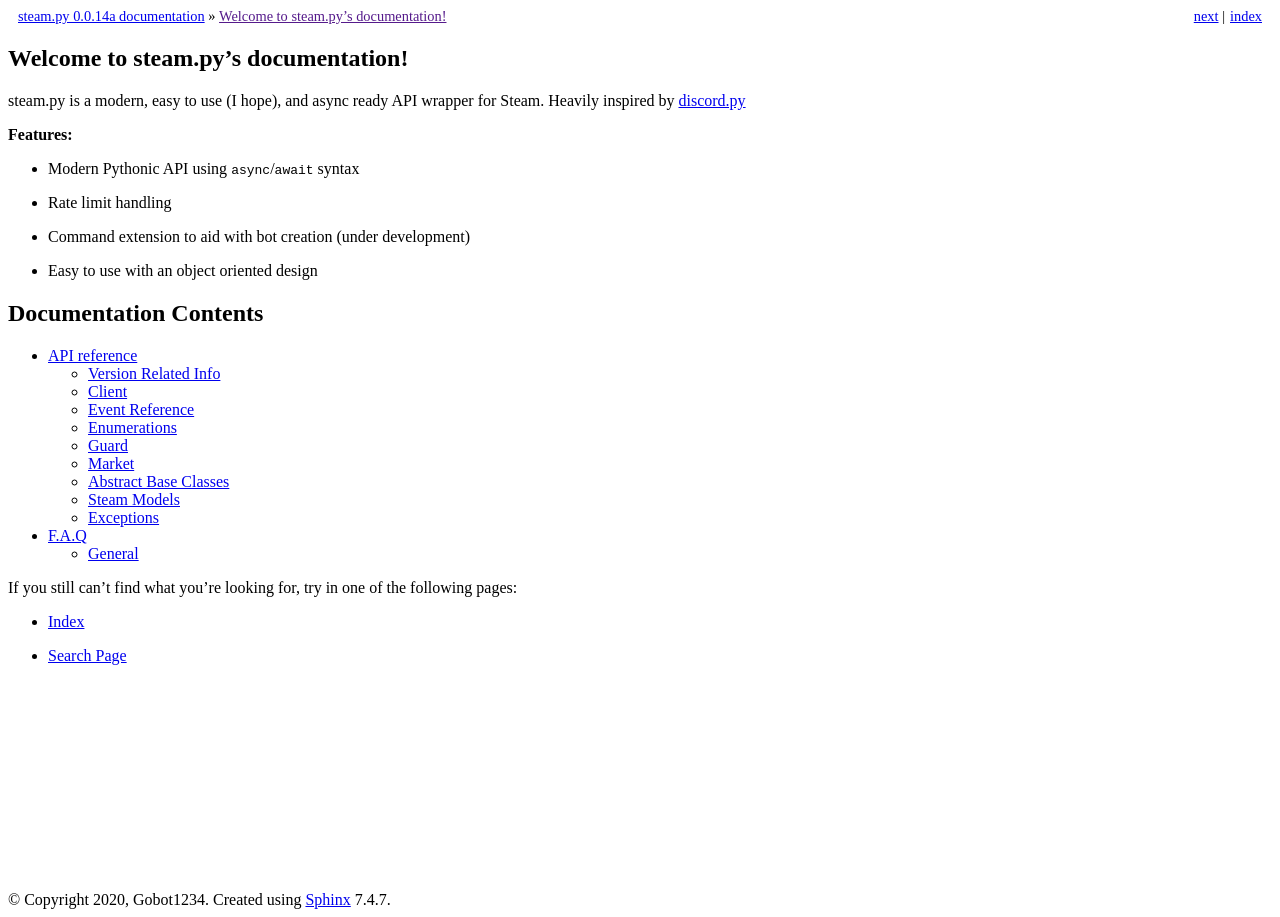
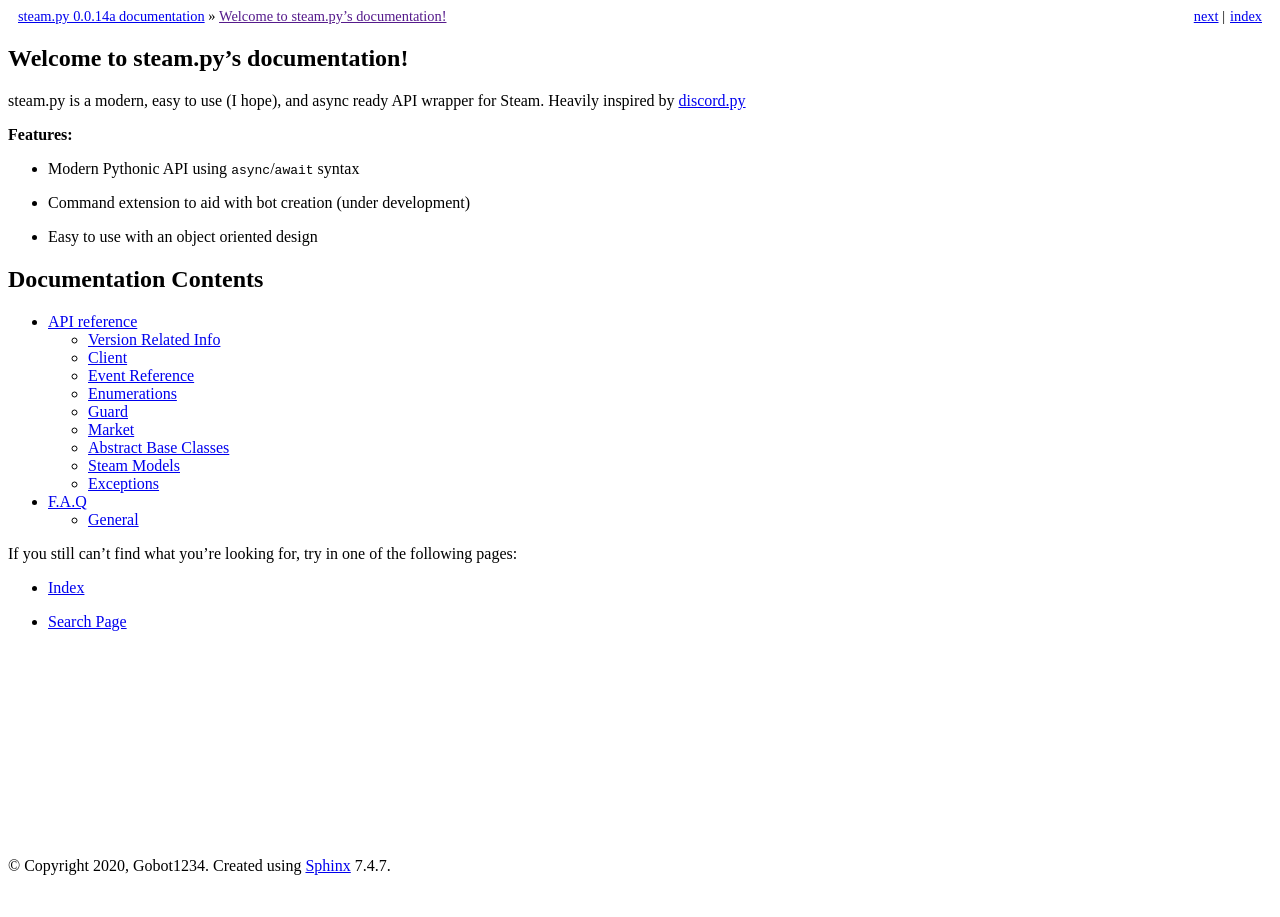
Before and after one commit to Gobot1234/steam.py, a Sphinx documentation site: the page built from docs/index.rst, in a window 1280 px wide. Built offline with Sphinx 7.4.7, drawn with Linux system fonts in a browser that asks for light colours.

Commit message:
I don't really handle ratelimits

```diff
--- a/docs/index.rst
+++ b/docs/index.rst
@@ -12,7 +12,6 @@ for Steam. Heavily inspired by `discord.py <https://github.com/Rapptz/discord.py
 **Features:**
 
 - Modern Pythonic API using ``async``/``await`` syntax
-- Rate limit handling
 - Command extension to aid with bot creation (under development)
 - Easy to use with an object oriented design
 
```
